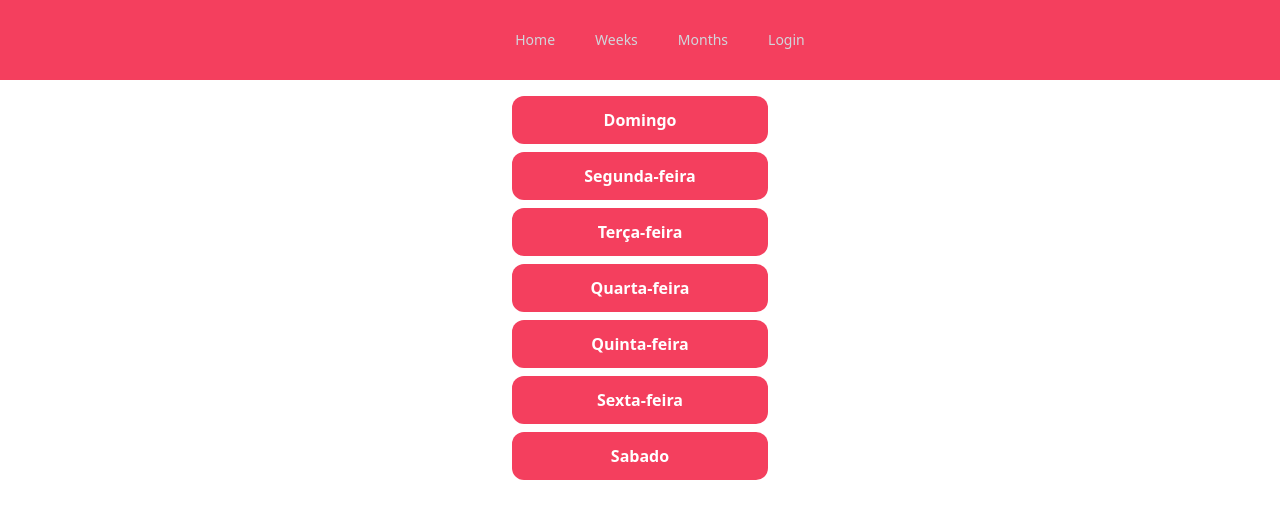
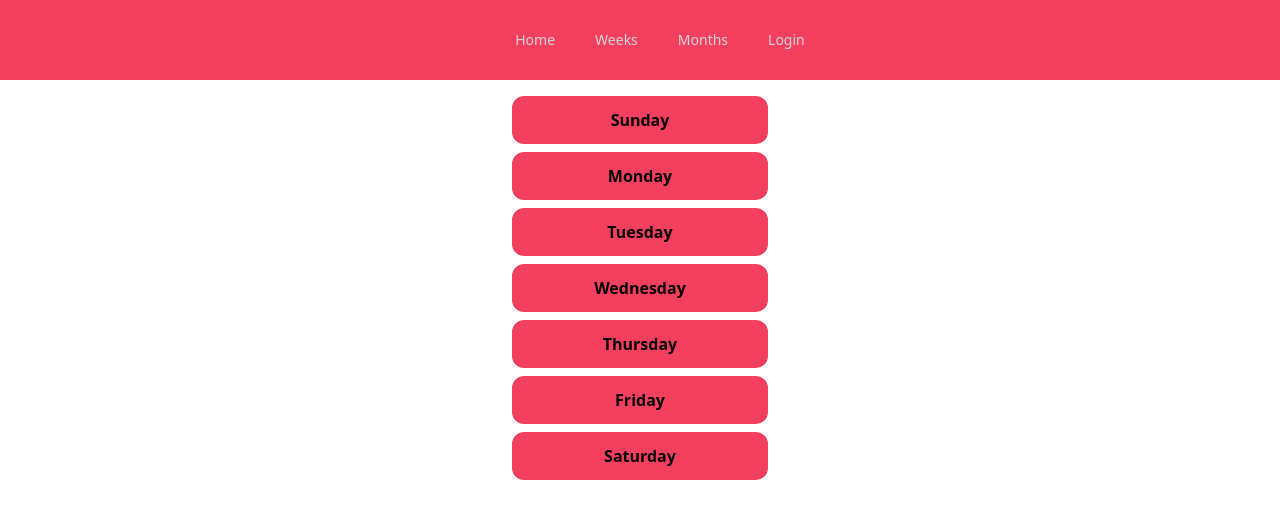
Before and after one commit to AdrianaRoza/react-with-vite, a React (Vite) app: page /day_of_week in a window 1280 px wide. Shown: the top 518 px of the page. Built offline with nearby package versions, Linux system fonts and the light colour scheme.

Commit message:
feat: adding functionality to the project

```diff
--- a/src/pages/Weeks.jsx
+++ b/src/pages/Weeks.jsx
@@ -1,21 +1,89 @@
+import React, { useState } from "react";
 
 const Weeks = () => {
-    const dayOfWeek = ['Domingo', 'Segunda-feira', 'Terça-feira',
-      'Quarta-feira', 'Quinta-feira', 'Sexta-feira', 'Sabado']
+  const [dayOfWeek, setDayOfWeek] = useState([
+    {
+      id: 1,
+      day_pt: "Domingo",
+      translation: "Sunday",
+    },
+    {
+      id: 2,
+      day_pt: "Segunda-feira",
+      translation: "Monday",
+    },
+    {
+      id: 3,
+      day_pt: "Terça-feira",
+      translation: "Tuesday",
+    },
+    {
+      id: 4,
+      day_pt: "Quarta-feira",
+      translation: "Wednesday",
+    },
+    {
+      id: 5,
+      day_pt: "Quinta-feira",
+      translation: "Thursday",
+    },
+    {
+      id: 6,
+      day_pt: "Sexta-feira",
+      translation: "Friday",
+    },
+    {
+      id: 7,
+      day_pt: "Sábado",
+      translation: "Saturday",
+    },
+  ]);
 
-    return (
-      <ul className="flex flex-col items-center mt-3 text-white">
-        {
-          dayOfWeek.map((day, i) => (
-            <li className="flex justify-center py-3 bg-rose-500 w-1/5 m-1
-                rounded-xl font-bold"
-            >
-              { day }
-            </li>
-          ))
-        }
-      </ul>
-    )
-  }
+  const [editingTranslationId, setEditingTranslationId] = useState(null);
 
-  export default Weeks
+  const handleClick = (translationId) => {
+    setEditingTranslationId(translationId);
+  };
+
+  const handleChange = (event, translationId) => {
+    const updatedDayOfWeek = dayOfWeek.map((translation) => {
+      if (translation.id === translationId) {
+        return { ...translation, day_pt: event.target.value };
+      }
+      return translation;
+    });
+    setDayOfWeek(updatedDayOfWeek);
+  };
+
+  const getTranslatedDay = (translationId) => {
+    const translation = dayOfWeek.find(
+      (translation) => translation.id === translationId
+    );
+    return translation ? translation.day_pt : "";
+  };
+
+  return (
+    <ul className="flex flex-col items-center mt-3 text-black">
+      {dayOfWeek.map((translation) => (
+        <li
+          key={translation.id}
+          className="flex justify-center py-3 bg-rose-500 w-1/5 m-1 rounded-xl font-bold"
+        >
+          <span
+            onClick={() => handleClick(translation.id)}
+            className={editingTranslationId === translation.id ? "hidden" : ""}
+          >
+            {translation.translation}
+          </span>
+          <span
+            className={editingTranslationId === translation.id ? "" : "hidden"}
+          >
+            {getTranslatedDay(translation.id)}
+          </span>
+        </li>
+      ))}
+    </ul>
+  );
+};
+
+export default Weeks;
```
